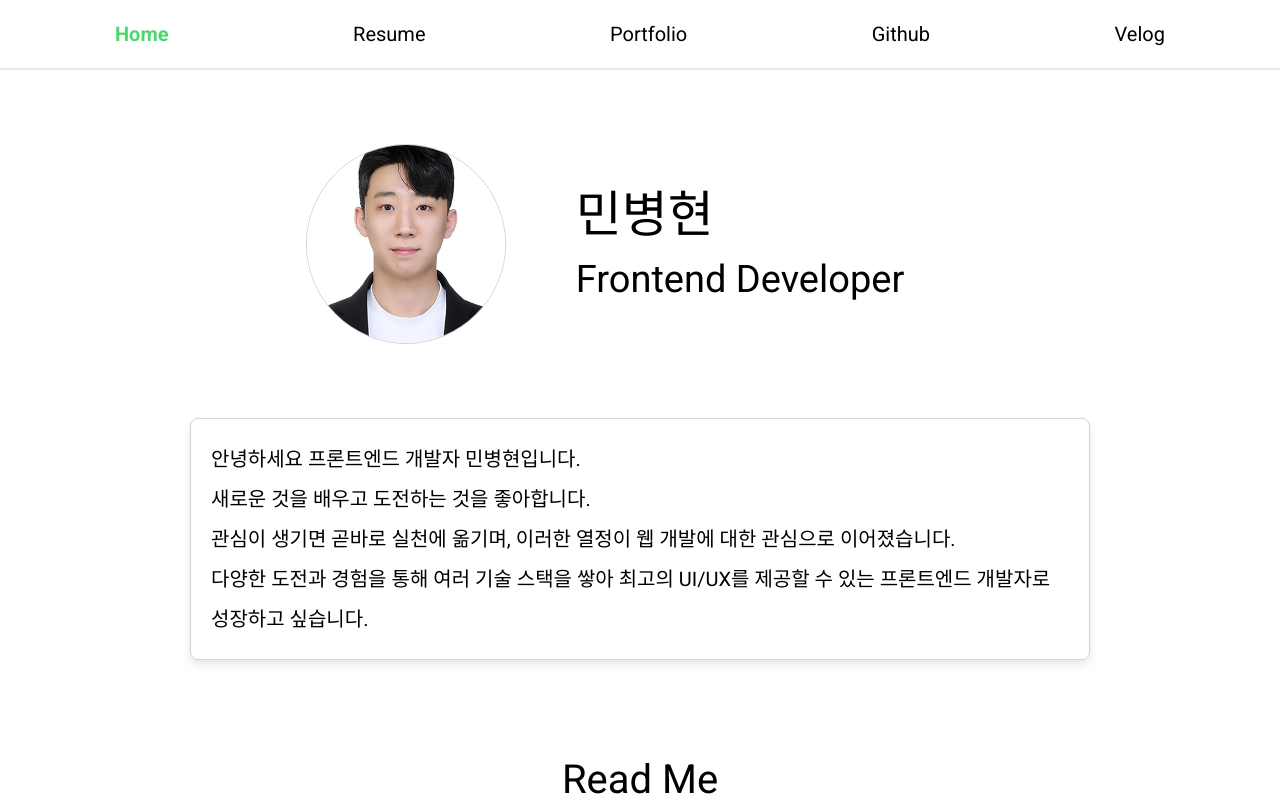
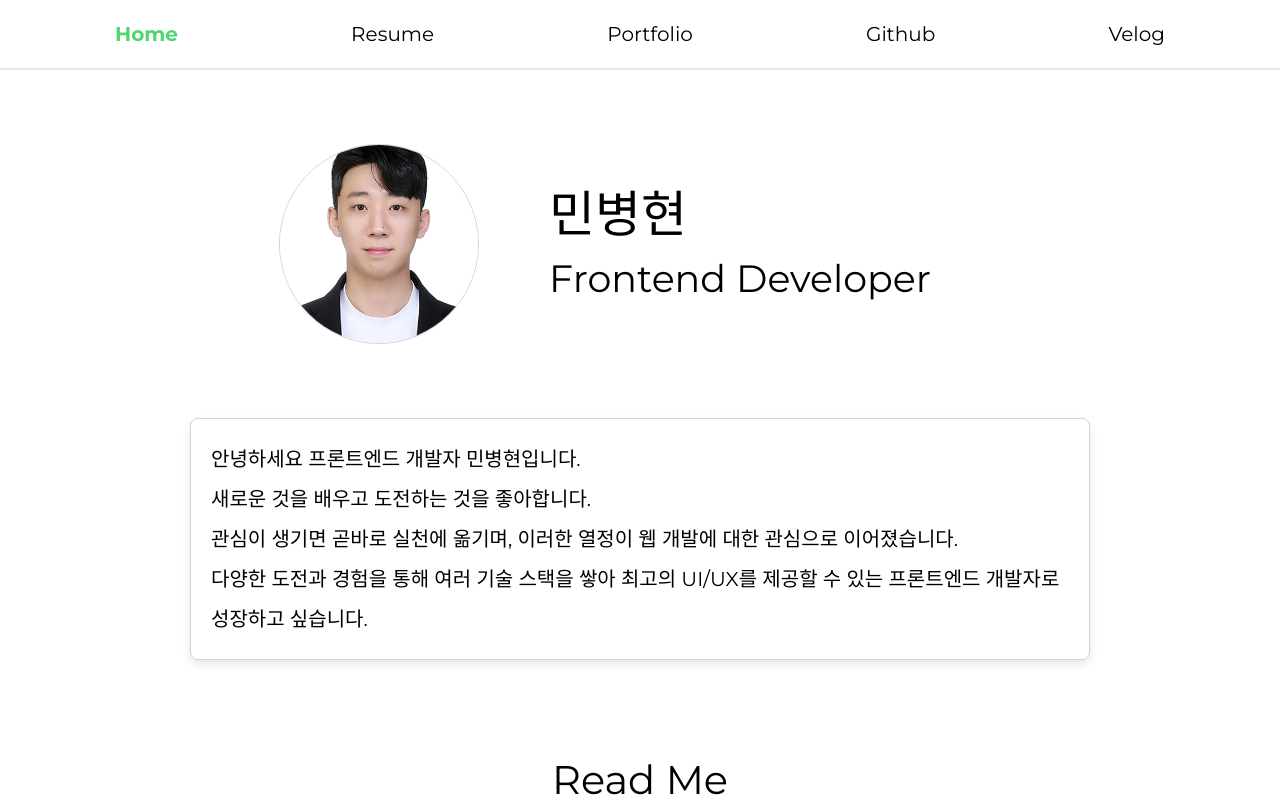
Before and after one commit to Min-byeonghyun/byeonghyun, a React (Create React App) app: page / in a window 1280 px wide. Shown: the top 800 px of the page. Built offline with nearby package versions, Linux system fonts and the light colour scheme.

Commit message:
폰트 변경

```diff
--- a/public/index.html
+++ b/public/index.html
@@ -24,9 +24,7 @@
       Learn how to configure a non-root public URL by running `npm run build`.
     -->
     <title>Minbyeonghyun</title>
-    <link rel="preconnect" href="https://fonts.googleapis.com">
-    <link rel="preconnect" href="https://fonts.gstatic.com" crossorigin>
-    <link rel="stylesheet" href="https://fonts.googleapis.com/css2?family=Fredoka:wght@300..700&family=Montserrat:ital,wght@0,100..900;1,100..900&family=Roboto:ital,wght@0,100;0,300;0,400;0,500;0,700;0,900;1,100;1,300;1,400;1,500;1,700&display=swap">
+    <link href="https://fonts.googleapis.com/css2?family=Fredoka:wght@300..700&family=Montserrat:wght@300..900&family=Roboto:wght@100..900&display=swap" rel="stylesheet">
   </head>
   <body>
     <noscript>You need to enable JavaScript to run this app.</noscript>
--- a/src/App.jsx
+++ b/src/App.jsx
@@ -1,15 +1,23 @@
 import { createGlobalStyle } from 'styled-components';
 import reset from 'styled-reset';
-import AppRoutes from './routes/AppRoutes'; // 라우팅 설정 파일
+import AppRoutes from './routes/AppRoutes';
 
 const GlobalStyles = createGlobalStyle`
 ${reset};
+@import url("https://fonts.googleapis.com/css2?family=Fredoka:wght@300..700&family=Montserrat:ital,wght@0,100..900;1,100..900&family=Roboto:ital,wght@0,100;0,300;0,400;0,500;0,700;0,900;1,100;1,300;1,400;1,500;1,700&display=swap");
 * {
   box-sizing: border-box;
 }
 
 body {
-  font-family: 'Roboto', sans-serif;
+  margin: 0;
+  font-family: "Montserrat", sans-serif;
+  -webkit-font-smoothing: antialiased;
+  -moz-osx-font-smoothing: grayscale;
+}
+
+code {
+  font-family: source-code-pro, Menlo, Monaco, Consolas, "Courier New", monospace;
 }
 `;
 
--- a/src/index.css
+++ /dev/null
@@ -1,13 +0,0 @@
-@import url("https://fonts.googleapis.com/css2?family=Fredoka:wght@300..700&family=Montserrat:ital,wght@0,100..900;1,100..900&family=Roboto:ital,wght@0,100;0,300;0,400;0,500;0,700;0,900;1,100;1,300;1,400;1,500;1,700&display=swap");
-
-body {
-  margin: 0;
-  font-family: "Montserrat", sans-serif;
-  -webkit-font-smoothing: antialiased;
-  -moz-osx-font-smoothing: grayscale;
-}
-
-code {
-  font-family: source-code-pro, Menlo, Monaco, Consolas, "Courier New",
-    monospace;
-}
--- a/src/index.js
+++ b/src/index.js
@@ -1,6 +1,6 @@
 import React from 'react';
 import ReactDOM from 'react-dom/client';
-import './index.css';
+
 import App from './App';
 import reportWebVitals from './reportWebVitals';
 
```
